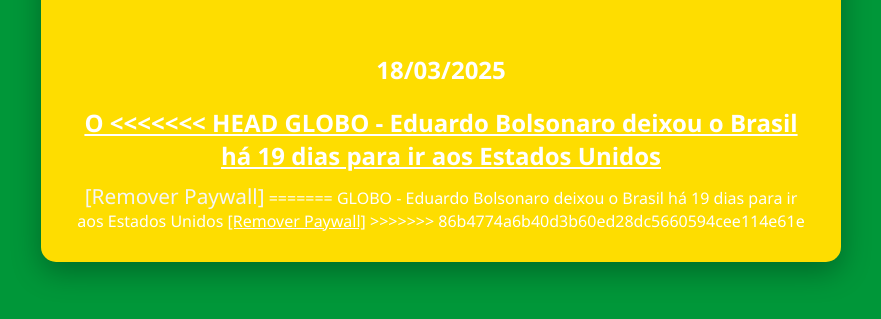
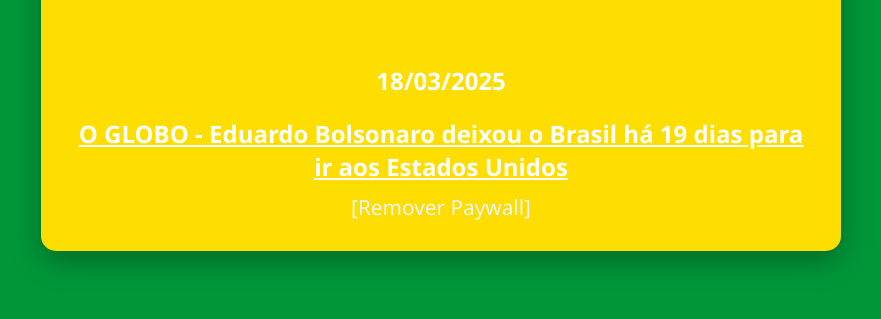
Before and after one commit to Beckstrom-1/Bananinha, a plain HTML site: page index.html in a window 1280 px wide. Shown: the part 479-798 px from the top of the page, without its empty margins (199-1080 px from the left). Drawn offline with Linux system fonts and the light colour scheme.

Commit message:
Update index.html

```diff
--- a/index.html
+++ b/index.html
@@ -163,15 +163,9 @@
         <h2>18/03/2025</h2>
         <h2><a
                 href="https://oglobo.globo.com/politica/noticia/2025/03/18/eduardo-bolsonaro-deixou-o-brasil-para-ir-aos-estados-unidos.ghtml">O
-<<<<<<< HEAD
                 GLOBO - Eduardo Bolsonaro deixou o Brasil há 19 dias para ir aos Estados Unidos</a></h2>
         <a href="https://www.removepaywall.com/search?url=https://oglobo.globo.com/politica/noticia/2025/03/18/eduardo-bolsonaro-deixou-o-brasil-para-ir-aos-estados-unidos.ghtml"
             class="paywall">[Remover Paywall]</a>
-
-=======
-                GLOBO - Eduardo Bolsonaro deixou o Brasil há 19 dias para ir aos Estados Unidos</a> <a href="https://www.removepaywall.com/search?url=https://oglobo.globo.com/politica/noticia/2025/03/18/eduardo-bolsonaro-deixou-o-brasil-para-ir-aos-estados-unidos.ghtml">[Remover Paywall]</a></a></h2>
->>>>>>> 86b4774a6b40d3b60ed28dc5660594cee114e61e
-
     </div>
 
     <script>
```
